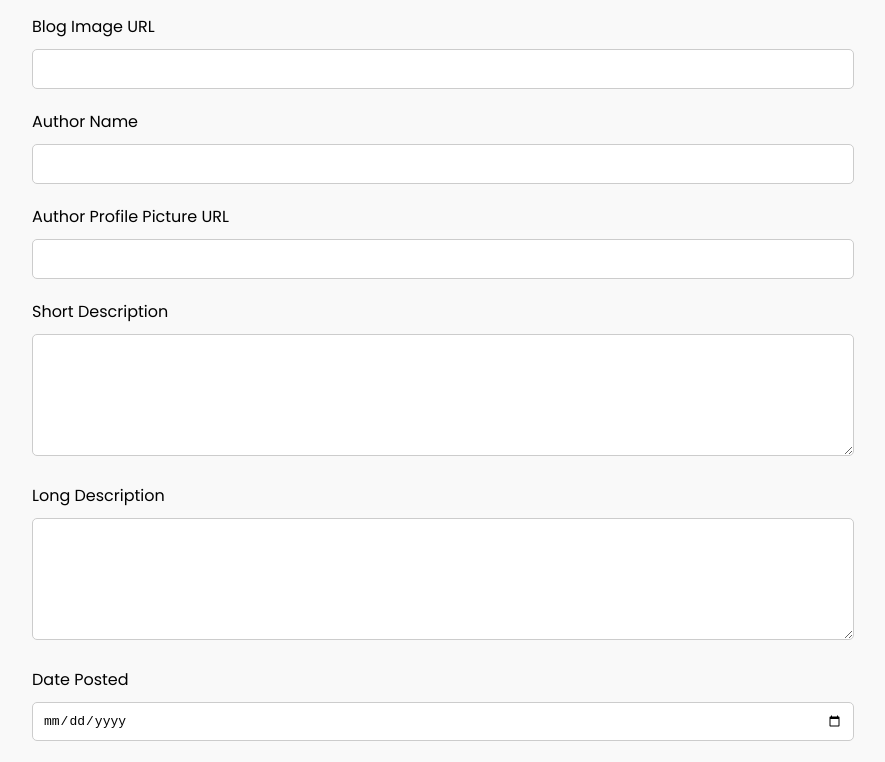
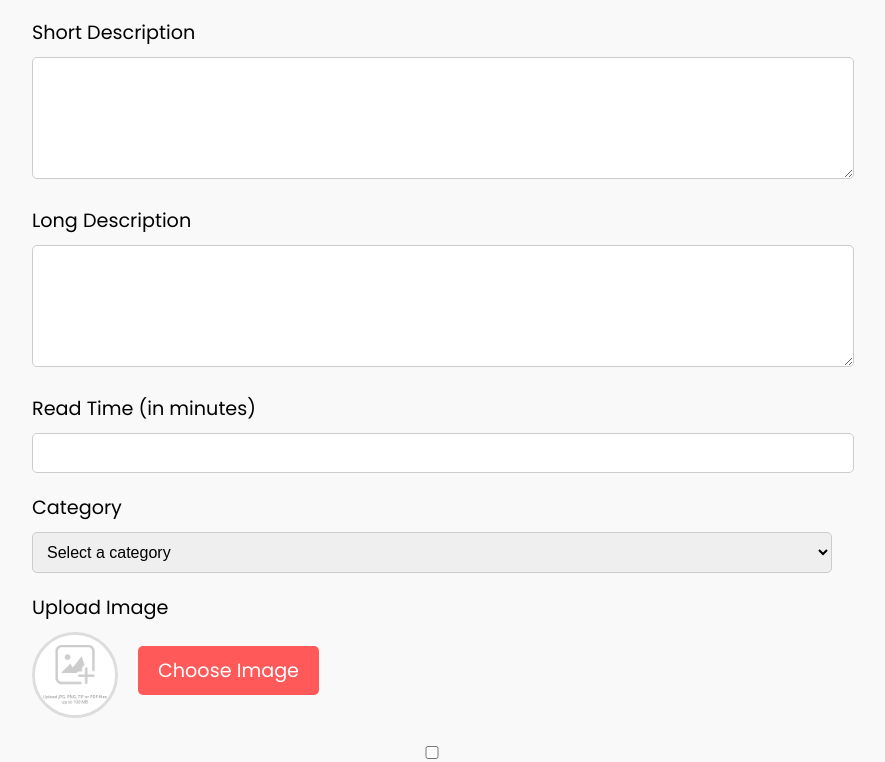
Before and after one commit to prospersibanda/Client_AutoMotive_Daires, a React (Vite) app: page /posting in a window 1280 px wide. Shown: the part 303-1065 px from the top of the page, without its empty margins (208-1093 px from the left). Built offline with nearby package versions, Linux system fonts and the light colour scheme.

Commit message:
created post upload page

```diff
--- a/src/components/LatestBlogs/LatestBlogs.jsx
+++ b/src/components/LatestBlogs/LatestBlogs.jsx
@@ -24,12 +24,12 @@ const LatestBlogs = () => {
   return (
     <div className='latest-section'>
       {/* Display latest blog */}
-      {latestBlog && (
+      {latestBlog && latestBlog.author && (
         <div className='latest-blog'>
           <h1>Latest</h1>
           <img src={latestBlog.image} alt={latestBlog.title} />
           <h4>
-            By <span>{latestBlog.author.name}</span> || {new Date(latestBlog.datePosted).toLocaleDateString()}
+            By <span>{latestBlog.author.name || 'Unknown Author'}</span> || {new Date(latestBlog.datePosted).toLocaleDateString()}
           </h4>
           <h2>{latestBlog.title}</h2>
           <p>{latestBlog.shortDescription}</p>
@@ -44,14 +44,14 @@ const LatestBlogs = () => {
           <span>See all</span>
         </div>
 
-        {trendingBlogs.map((blog, index) => (
+        {trendingBlogs.map((blog) => (
           <div
-            className={index === 1 ? 'blog-highlight' : 'blog'} // Highlight second trending blog
+            className='blog'
             key={blog.id}
-            onClick={() => handleReadMore(blog.id)} // Navigate to blog post on click
+            onClick={() => handleReadMore(blog.id)}
           >
             <h4>
-              By <span>{blog.author.name}</span> | {new Date(blog.datePosted).toLocaleDateString()}
+              By <span>{blog.author?.name || 'Unknown Author'}</span> | {new Date(blog.datePosted).toLocaleDateString()}
             </h4>
             <h2>{blog.title}</h2>
           </div>
--- a/src/components/PostBlogPage/PostBlogPage.css
+++ b/src/components/PostBlogPage/PostBlogPage.css
@@ -1,4 +1,4 @@
-.post-blog {
+.post-blog-page {
   padding: 8vh 10vh;
   font-family: 'Poppins', sans-serif;
   max-width: 800px;
@@ -8,7 +8,7 @@
   box-shadow: 0 4px 10px rgba(0, 0, 0, 0.1);
 }
 
-  .post-blog h2 {
+.post-blog-page h2 {
   font-size: 2.5em;
   text-align: center;
   margin-bottom: 20px;
@@ -20,11 +20,12 @@
 
 .form-group label {
   display: block;
-    font-size: 1em;
+  font-size: 1.2em;
   margin-bottom: 10px;
 }
 
 .form-group input,
+.form-group select,
 .form-group textarea {
   width: 100%;
   padding: 10px;
@@ -35,6 +36,26 @@
 
 .form-group textarea {
   height: 100px;
+}
+
+.image-upload {
+  display: flex;
+  align-items: center;
+}
+
+.image-placeholder {
+  width: 150px;
+  height: 150px;
+  border-radius: 10px;
+  margin-right: 20px;
+}
+
+.image-upload-label {
+  background-color: #ff5959;
+  color: white;
+  padding: 10px 20px;
+  border-radius: 5px;
+  cursor: pointer;
 }
 
 button {
--- a/src/components/PostBlogPage/PostBlogPage.jsx
+++ b/src/components/PostBlogPage/PostBlogPage.jsx
@@ -1,44 +1,65 @@
 import React, { useState } from 'react';
 import './PostBlogPage.css';
-import { useDispatch } from 'react-redux';
-import { addBlog } from '../../store/blogReducer'; // Assuming you have an action to add a blog
+import { useDispatch, useSelector } from 'react-redux';
+import { addBlogPost } from '../../store/blogReducer'; // Action to add blog post
+import placeholderImage from '../../assets/placeholder.png'; // Placeholder image
 
 const PostBlogPage = () => {
   const dispatch = useDispatch();
+  const loggedInUser = useSelector((state) => state.auth.user); // Get logged-in user info from Redux
 
-  // Form state
-  const [blog, setBlog] = useState({
+  const [formData, setFormData] = useState({
     title: '',
-    image: '',
-    authorName: '',
-    authorProfilePicture: '',
+    image: null, // Will store the image file
+    authorName: loggedInUser?.fullname || '', // Set author name from logged-in user
+    authorProfilePicture: loggedInUser?.profilePicture || '',
     shortDescription: '',
     longDescription: '',
-    datePosted: '',
+    datePosted: '', // Date will be set automatically
     readTime: '',
     category: '',
-    isTrending: false,
+    isTrending: false, // Default false
   });
 
-  // Handle input change
+  const categories = ['Sports Cars', 'Electric Cars', 'Luxury Cars', 'SUV']; // Example categories
+
+  // Handle input changes
   const handleChange = (e) => {
-    const { name, value } = e.target;
-    setBlog({
-      ...blog,
-      [name]: value,
+    const { name, value, type, checked } = e.target;
+    setFormData({
+      ...formData,
+      [name]: type === 'checkbox' ? checked : value,
     });
+  };
+
+  // Handle image upload
+  const handleImageUpload = (event) => {
+    const file = event.target.files[0];
+    if (file) {
+      setFormData({
+        ...formData,
+        image: URL.createObjectURL(file), // Store image URL
+      });
+    }
   };
 
   // Handle form submission
   const handleSubmit = (e) => {
     e.preventDefault();
-    dispatch(addBlog(blog)); // Dispatch action to add blog
-    // Reset form
-    setBlog({
+    const newBlogPost = {
+      ...formData,
+      authorName: loggedInUser.fullname,
+      authorProfilePicture: loggedInUser.profilePicture,
+      datePosted: new Date().toISOString(), // Auto set current date
+    };
+    dispatch(addBlogPost(newBlogPost)); // Dispatch the blog post to Redux
+
+    // Reset form after submission
+    setFormData({
       title: '',
-      image: '',
-      authorName: '',
-      authorProfilePicture: '',
+      image: null,
+      authorName: loggedInUser?.fullname || '',
+      authorProfilePicture: loggedInUser?.profilePicture || '',
       shortDescription: '',
       longDescription: '',
       datePosted: '',
@@ -49,48 +70,15 @@ const PostBlogPage = () => {
   };
 
   return (
-    <div className='post-blog'>
-      <h2>Post a New Blog</h2>
+    <div className='post-blog-page'>
+      <h2>Create a New Blog Post</h2>
       <form onSubmit={handleSubmit}>
         <div className='form-group'>
-          <label>Blog Title</label>
+          <label>Title</label>
           <input
             type='text'
             name='title'
-            value={blog.title}
-            onChange={handleChange}
-            required
-          />
-        </div>
-
-        <div className='form-group'>
-          <label>Blog Image URL</label>
-          <input
-            type='text'
-            name='image'
-            value={blog.image}
-            onChange={handleChange}
-            required
-          />
-        </div>
-
-        <div className='form-group'>
-          <label>Author Name</label>
-          <input
-            type='text'
-            name='authorName'
-            value={blog.authorName}
-            onChange={handleChange}
-            required
-          />
-        </div>
-
-        <div className='form-group'>
-          <label>Author Profile Picture URL</label>
-          <input
-            type='text'
-            name='authorProfilePicture'
-            value={blog.authorProfilePicture}
+            value={formData.title}
             onChange={handleChange}
             required
           />
@@ -100,7 +88,7 @@ const PostBlogPage = () => {
           <label>Short Description</label>
           <textarea
             name='shortDescription'
-            value={blog.shortDescription}
+            value={formData.shortDescription}
             onChange={handleChange}
             required
           ></textarea>
@@ -110,21 +98,10 @@ const PostBlogPage = () => {
           <label>Long Description</label>
           <textarea
             name='longDescription'
-            value={blog.longDescription}
+            value={formData.longDescription}
             onChange={handleChange}
             required
           ></textarea>
-        </div>
-
-        <div className='form-group'>
-          <label>Date Posted</label>
-          <input
-            type='date'
-            name='datePosted'
-            value={blog.datePosted}
-            onChange={handleChange}
-            required
-          />
         </div>
 
         <div className='form-group'>
@@ -132,7 +109,7 @@ const PostBlogPage = () => {
           <input
             type='text'
             name='readTime'
-            value={blog.readTime}
+            value={formData.readTime}
             onChange={handleChange}
             required
           />
@@ -140,13 +117,40 @@ const PostBlogPage = () => {
 
         <div className='form-group'>
           <label>Category</label>
-          <input
-            type='text'
+          <select
             name='category'
-            value={blog.category}
+            value={formData.category}
             onChange={handleChange}
             required
-          />
+          >
+            <option value='' disabled>Select a category</option>
+            {categories.map((category, index) => (
+              <option key={index} value={category}>
+                {category}
+              </option>
+            ))}
+          </select>
+        </div>
+
+        <div className='form-group'>
+          <label>Upload Image</label>
+          <div className='image-upload'>
+            <img
+              src={formData.image || placeholderImage}
+              alt='Blog'
+              className='image-placeholder'
+            />
+            <input
+              type='file'
+              accept='image/*'
+              onChange={handleImageUpload}
+              style={{ display: 'none' }}
+              id='imageUpload'
+            />
+            <label htmlFor='imageUpload' className='image-upload-label'>
+              Choose Image
+            </label>
+          </div>
         </div>
 
         <div className='form-group'>
@@ -154,10 +158,8 @@ const PostBlogPage = () => {
             <input
               type='checkbox'
               name='isTrending'
-              checked={blog.isTrending}
-              onChange={() =>
-                setBlog({ ...blog, isTrending: !blog.isTrending })
-              }
+              checked={formData.isTrending}
+              onChange={handleChange}
             />
             Trending
           </label>
--- a/src/store/blogReducer.js
+++ b/src/store/blogReducer.js
@@ -131,7 +131,7 @@ const initialState = {
     ],
   };
 
-  const ADD_BLOG = 'ADD_BLOG';
+  const ADD_BLOG_POST = 'ADD_BLOG_POST';
   const UPDATE_BLOG = 'UPDATE_BLOG';
   const DELETE_BLOG = 'DELETE_BLOG';
   const UPDATE_LIKE = 'UPDATE_LIKE';
@@ -140,7 +140,7 @@ const TOGGLE_BOOKMARK = 'TOGGLE_BOOKMARK';
 
   const blogReducer = (state = initialState, action) => {
     switch (action.type) {
-      case ADD_BLOG:
+      case ADD_BLOG_POST:
         return {
           ...state,
           blogPosts: [...state.blogPosts, action.payload],
@@ -189,8 +189,8 @@ const TOGGLE_BOOKMARK = 'TOGGLE_BOOKMARK';
     }
   };
 
-  export const addBlog = (blog) => ({
-    type: ADD_BLOG,
+  export const addBlogPost = (blog) => ({
+    type: ADD_BLOG_POST,
     payload: blog,
   });
 
```
Also changed, not shown: src/assets/placeholder.png (added). Lines whose indentation alone changed are shown as unchanged.
